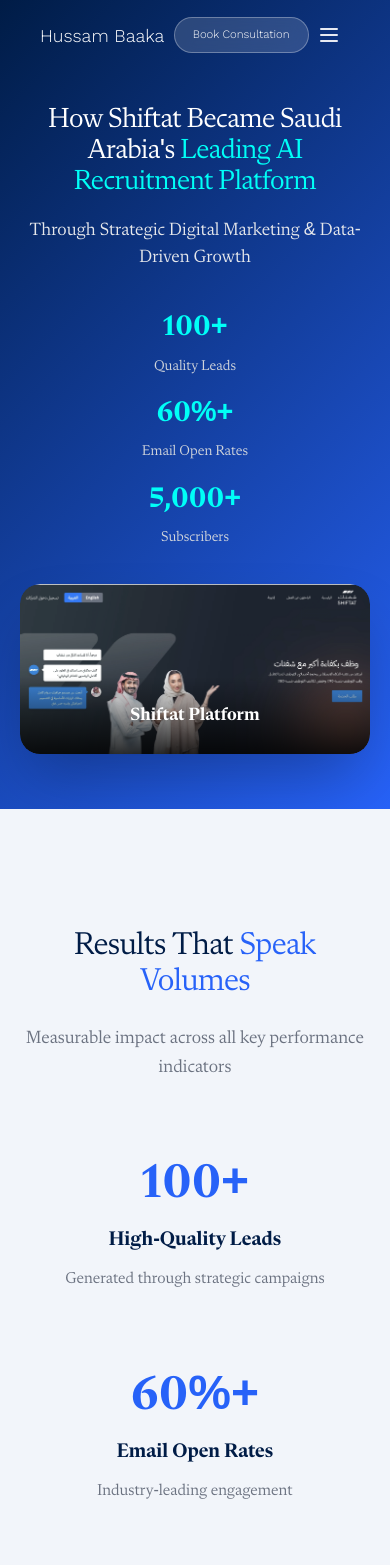
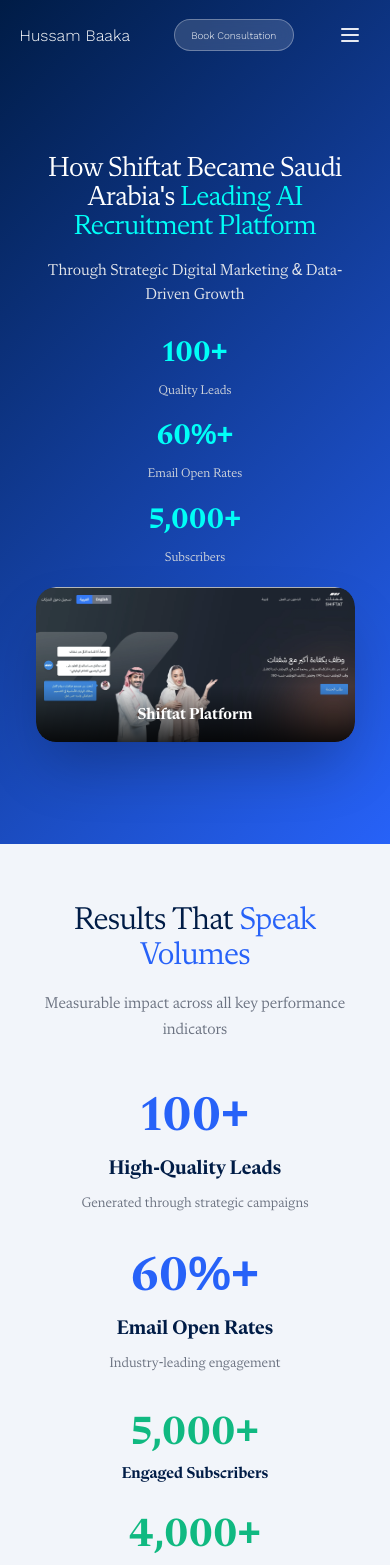
Before and after one commit to SystemSaura/hussam-portfolio, a Next.js app: page /shiftat in a window 390 px wide. Shown: the top 1565 px of the page. Built offline with nearby package versions, Linux system fonts and the light colour scheme.

Commit message:
white space in case study Shiftat page removed/ modified caseStudyPage.module.cs

```diff
--- a/src/caseStudyPage/caseStudyPage.module.css
+++ b/src/caseStudyPage/caseStudyPage.module.css
@@ -12,7 +12,7 @@
 }
 
 .navContainer {
-  margin: 0 85.7266px 0 85.7188px;
+  margin: 0 clamp(16px, 5vw, 85.7266px);
   height: 70px;
   display: flex;
   align-items: center;
@@ -21,7 +21,7 @@
 
 .logoName {
   font-family: 'Work Sans', sans-serif;
-  font-size: 18px;
+  font-size: clamp(16px, 1.8vw, 18px);
   font-weight: 300;
   color: #FFFFFF;
   text-transform: none;
@@ -41,7 +41,7 @@
 .navLink {
   color: #FFFFFF;
   font-family: 'Work Sans', sans-serif;
-  font-size: 11.3675px;
+  font-size: clamp(10px, 1.2vw, 11.3675px);
   font-weight: 300;
   padding: 5.68374px 8.52561px;
   text-decoration: none;
@@ -61,9 +61,9 @@
   background-color: rgba(255, 255, 255, 0.15);
   color: #FFFFFF;
   font-family: 'Work Sans', sans-serif;
-  font-size: 11.3675px;
+  font-size: clamp(10px, 1.2vw, 11.3675px);
   font-weight: 300;
-  padding: 0 17.0512px;
+  padding: 0 clamp(12px, 1.8vw, 17.0512px);
   border: 1px solid rgba(255, 255, 255, 0.3);
   border-radius: 9999px;
   cursor: pointer;
@@ -71,8 +71,8 @@
   display: inline-flex;
   align-items: center;
   justify-content: center;
-  width: 135px;
-  height: 36px;
+  width: clamp(120px, 14vw, 135px);
+  height: clamp(32px, 4vw, 36px);
   box-sizing: border-box;
   transition: all 0.2s ease;
   backdrop-filter: blur(10px);
@@ -83,35 +83,37 @@
   border-color: rgba(255, 255, 255, 0.5);
 }
 
-/* Unified Background Container for Header + Hero */
+/* Unified Background Container for Header + Hero - FIXED TO 100VH */
 .unifiedBackgroundContainer {
   background: linear-gradient(135deg, #001C46 0%, #2762F8 100%);
-  min-height: 90vh;
+  min-height: 100vh;
   position: relative;
+  display: flex;
+  flex-direction: column;
 }
 
 /* Hero Section - Optimized spacing */
 .hero {
-  min-height: calc(90vh - 70px);
+  flex: 1;
   display: flex;
   align-items: center;
   justify-content: center;
   color: white;
   position: relative;
-  padding: 40px 0 60px 0;
+  padding: clamp(20px, 4vh, 40px) 0 clamp(30px, 6vh, 60px) 0;
 }
 
 .heroContainer {
-  max-width: 1200px;
+  max-width: min(1200px, 90vw);
   margin: 0 auto;
-  padding: 0 20px;
+  padding: 0 clamp(16px, 2vw, 20px);
   width: 100%;
 }
 
 .heroContent {
   display: grid;
   grid-template-columns: 1fr 1fr;
-  gap: 40px;
+  gap: clamp(20px, 4vw, 40px);
   align-items: center;
   justify-content: center;
 }
@@ -125,11 +127,11 @@
 
 .heroTitle {
   font-family: 'Flecha S', sans-serif;
-  font-size: 52px;
+  font-size: clamp(28px, 5.2vw, 52px);
   font-weight: normal;
   line-height: 1.05;
   letter-spacing: -0.02em;
-  margin-bottom: 20px;
+  margin-bottom: clamp(16px, 2vw, 20px);
 }
 
 .highlight {
@@ -138,16 +140,16 @@
 
 .heroSubtitle {
   font-family: 'Flecha S', sans-serif;
-  font-size: 18px;
+  font-size: clamp(16px, 1.8vw, 18px);
   color: #E5E7EB;
-  margin-bottom: 35px;
+  margin-bottom: clamp(25px, 3.5vw, 35px);
   line-height: 1.5;
 }
 
 .heroStats {
   display: grid;
   grid-template-columns: repeat(3, 1fr);
-  gap: 25px;
+  gap: clamp(15px, 2.5vw, 25px);
 }
 
 .stat {
@@ -156,7 +158,7 @@
 
 .statNumber {
   font-family: 'Flecha S', sans-serif;
-  font-size: 2.2rem;
+  font-size: clamp(1.8rem, 2.2vw, 2.2rem);
   font-weight: bold;
   color: #00FFF7;
   margin-bottom: 6px;
@@ -164,7 +166,7 @@
 
 .statLabel {
   font-family: 'Flecha S', sans-serif;
-  font-size: 0.9rem;
+  font-size: clamp(0.8rem, 0.9vw, 0.9rem);
   color: #D1D5DB;
 }
 
@@ -180,6 +182,7 @@
   overflow: hidden;
   box-shadow: 0 30px 60px -12px rgba(0, 0, 0, 0.25);
   backdrop-filter: blur(10px);
+  max-width: 100%;
 }
 
 .heroImg {
@@ -194,28 +197,28 @@
   left: 0;
   right: 0;
   background: linear-gradient(transparent, rgba(0, 0, 0, 0.8));
-  padding: 25px;
+  padding: clamp(15px, 2.5vw, 25px);
   border-radius: 0 0 20px 20px;
 }
 
 .overlayText {
   font-family: 'Flecha S', sans-serif;
-  font-size: 18px;
+  font-size: clamp(16px, 1.8vw, 18px);
   font-weight: 600;
   color: white;
 }
 
 /* Container */
 .container {
-  max-width: 1200px;
+  max-width: min(1200px, 90vw);
   margin: 0 auto;
-  padding: 0 20px;
+  padding: 0 clamp(16px, 2vw, 20px);
 }
 
 /* Centered Text Content */
 .centeredTextContent {
   text-align: center;
-  margin-bottom: 60px;
+  margin-bottom: clamp(40px, 6vw, 60px);
 }
 
 /* White sections start here */
@@ -225,30 +228,30 @@
 
 /* NEW RESULTS SECTION - Homepage Hero Style */
 .resultsNew {
-  padding: 120px 0;
+  padding: clamp(60px, 12vw, 120px) 0;
   background: #F2F5FA;
   position: relative;
 }
 
 .resultsContainer {
-  max-width: 1100px;
+  max-width: min(1100px, 90vw);
   margin: 0 auto;
-  padding: 0 20px;
+  padding: 0 clamp(16px, 2vw, 20px);
 }
 
 .resultsHeader {
   text-align: center;
-  margin-bottom: 80px;
+  margin-bottom: clamp(50px, 8vw, 80px);
 }
 
 .resultsMainHeading {
   font-family: 'Flecha S', sans-serif;
-  font-size: 72px;
+  font-size: clamp(32px, 7.2vw, 72px);
   font-weight: normal;
   color: #001C46;
   line-height: 1.1;
   letter-spacing: -0.02em;
-  margin-bottom: 24px;
+  margin-bottom: clamp(18px, 2.4vw, 24px);
 }
 
 .resultsHighlight {
@@ -257,7 +260,7 @@
 
 .resultsSubheading {
   font-family: 'Flecha S', sans-serif;
-  font-size: 18px;
+  font-size: clamp(16px, 1.8vw, 18px);
   color: #6B7280;
   line-height: 1.6;
   max-width: 600px;
@@ -267,82 +270,84 @@
 .resultsShowcase {
   display: flex;
   flex-direction: column;
-  gap: 60px;
+  gap: clamp(40px, 6vw, 60px);
   align-items: center;
 }
 
 .primaryResults {
   display: flex;
-  gap: 120px;
+  gap: clamp(60px, 12vw, 120px);
   justify-content: center;
+  flex-wrap: wrap;
 }
 
 .primaryStat {
   text-align: center;
-  min-width: 280px;
+  min-width: clamp(200px, 28vw, 280px);
 }
 
 .primaryNumber {
   font-family: 'Flecha S', sans-serif;
-  font-size: 80px;
+  font-size: clamp(48px, 8vw, 80px);
   font-weight: bold;
   color: #2762F8;
   line-height: 1;
-  margin-bottom: 16px;
+  margin-bottom: clamp(12px, 1.6vw, 16px);
 }
 
 .primaryLabel {
   font-family: 'Flecha S', sans-serif;
-  font-size: 24px;
+  font-size: clamp(20px, 2.4vw, 24px);
   font-weight: 600;
   color: #001C46;
-  margin-bottom: 12px;
+  margin-bottom: clamp(8px, 1.2vw, 12px);
 }
 
 .primaryDesc {
   font-family: 'Flecha S', sans-serif;
-  font-size: 16px;
+  font-size: clamp(14px, 1.6vw, 16px);
   color: #6B7280;
   line-height: 1.6;
 }
 
 .secondaryResults {
   display: flex;
-  gap: 100px;
+  gap: clamp(50px, 10vw, 100px);
   justify-content: center;
+  flex-wrap: wrap;
 }
 
 .secondaryStat {
   text-align: center;
-  min-width: 200px;
+  min-width: clamp(150px, 20vw, 200px);
 }
 
 .secondaryNumber {
   font-family: 'Flecha S', sans-serif;
-  font-size: 56px;
+  font-size: clamp(40px, 5.6vw, 56px);
   font-weight: bold;
   color: #10B981;
   line-height: 1;
-  margin-bottom: 12px;
+  margin-bottom: clamp(8px, 1.2vw, 12px);
 }
 
 .secondaryLabel {
   font-family: 'Flecha S', sans-serif;
-  font-size: 18px;
+  font-size: clamp(16px, 1.8vw, 18px);
   font-weight: 600;
   color: #001C46;
 }
 
 /* Challenge Section */
 .challenge {
-  padding: 100px 0;
+  padding: clamp(60px, 10vw, 100px) 0;
   background: #FEF2F2;
 }
 
 .challengeGrid {
   display: grid;
   grid-template-columns: 1fr auto;
-  gap: 80px;
+  gap: clamp(40px, 8vw, 80px);
   align-items: center;
 }
 
@@ -352,35 +357,35 @@
 
 .sectionTitle {
   font-family: 'Flecha S', sans-serif;
-  font-size: 3rem;
+  font-size: clamp(2rem, 3vw, 3rem);
   font-weight: bold;
   color: #001C46;
-  margin-bottom: 40px;
+  margin-bottom: clamp(30px, 4vw, 40px);
   line-height: 1.2;
 }
 
 .challengeText {
   font-family: 'Flecha S', sans-serif;
-  font-size: 1.25rem;
+  font-size: clamp(1.1rem, 1.25vw, 1.25rem);
   line-height: 1.8;
   color: #4B5563;
-  margin-bottom: 40px;
+  margin-bottom: clamp(30px, 4vw, 40px);
 }
 
 .challengeTags {
   display: flex;
-  gap: 20px;
+  gap: clamp(15px, 2vw, 20px);
   flex-wrap: wrap;
 }
 
 .challengeTag {
   background: #EF4444;
   color: white;
-  padding: 12px 25px;
+  padding: clamp(10px, 1.2vw, 12px) clamp(20px, 2.5vw, 25px);
   border-radius: 25px;
   font-family: 'Flecha S', sans-serif;
   font-weight: 600;
-  font-size: 1rem;
+  font-size: clamp(0.9rem, 1vw, 1rem);
 }
 
 .challengeIcon {
@@ -390,8 +395,8 @@
 }
 
 .iconContainer {
-  width: 140px;
-  height: 140px;
+  width: clamp(100px, 14vw, 140px);
+  height: clamp(100px, 14vw, 140px);
   background: #EF4444;
   color: white;
   border-radius: 50%;
@@ -399,36 +404,36 @@
   align-items: center;
   justify-content: center;
   font-family: 'Flecha S', sans-serif;
-  font-size: 5rem;
+  font-size: clamp(3rem, 5vw, 5rem);
   font-weight: bold;
 }
 
 /* NEW SOLUTION SECTION - Uniform Cards Grid */
 .solutionNew {
-  padding: 120px 0;
+  padding: clamp(60px, 12vw, 120px) 0;
   background: white;
 }
 
 .solutionHeader {
   text-align: center;
-  margin-bottom: 80px;
+  margin-bottom: clamp(50px, 8vw, 80px);
 }
 
 .solutionSubheading {
   font-family: 'Flecha S', sans-serif;
-  font-size: 20px;
+  font-size: clamp(18px, 2vw, 20px);
   color: #6B7280;
   line-height: 1.6;
   max-width: 700px;
   margin: 0 auto;
-  margin-top: 20px;
+  margin-top: clamp(16px, 2vw, 20px);
 }
 
 .solutionGrid {
   display: grid;
-  grid-template-columns: repeat(2, 1fr);
-  gap: 40px;
-  max-width: 1100px;
+  grid-template-columns: repeat(auto-fit, minmax(min(400px, 100%), 1fr));
+  gap: clamp(30px, 4vw, 40px);
+  max-width: min(1100px, 90vw);
   margin: 0 auto;
 }
 
@@ -436,7 +441,7 @@
   background: white;
   border: 2px solid #E5E7EB;
   border-radius: 20px;
-  padding: 40px 35px;
+  padding: clamp(25px, 4vw, 40px) clamp(20px, 3.5vw, 35px);
   transition: all 0.3s ease;
   position: relative;
   overflow: hidden;
@@ -465,12 +470,12 @@
 }
 
 .solutionCardHeader {
-  margin-bottom: 24px;
+  margin-bottom: clamp(18px, 2.4vw, 24px);
 }
 
 .solutionCardTitle {
   font-family: 'Flecha S', sans-serif;
-  font-size: 24px;
+  font-size: clamp(20px, 2.4vw, 24px);
   font-weight: bold;
   color: #001C46;
   line-height: 1.3;
@@ -479,49 +484,49 @@
 
 .solutionCardDesc {
   font-family: 'Flecha S', sans-serif;
-  font-size: 16px;
+  font-size: clamp(14px, 1.6vw, 16px);
   color: #6B7280;
   line-height: 1.6;
-  margin-bottom: 30px;
+  margin-bottom: clamp(25px, 3vw, 30px);
 }
 
 .solutionFeatures {
   display: flex;
   flex-direction: column;
-  gap: 12px;
+  gap: clamp(10px, 1.2vw, 12px);
 }
 
 .solutionFeatures span {
   background: #F8FAFC;
   color: #374151;
-  padding: 12px 20px;
+  padding: clamp(10px, 1.2vw, 12px) clamp(16px, 2vw, 20px);
   border-radius: 12px;
   font-family: 'Flecha S', sans-serif;
-  font-size: 14px;
+  font-size: clamp(12px, 1.4vw, 14px);
   font-weight: 500;
   border: 1px solid #E5E7EB;
   position: relative;
-  padding-left: 35px;
+  padding-left: clamp(28px, 3.5vw, 35px);
 }
 
 .solutionFeatures span::before {
   content: '→';
   position: absolute;
-  left: 15px;
+  left: clamp(12px, 1.5vw, 15px);
   color: #2762F8;
   font-weight: bold;
 }
 
 /* Enhanced Social Proof */
 .socialProof {
-  padding: 100px 0;
+  padding: clamp(60px, 10vw, 100px) 0;
   background: #F9FAFB;
 }
 
 .socialGrid {
   display: grid;
-  grid-template-columns: repeat(auto-fit, minmax(450px, 1fr));
-  gap: 50px;
+  grid-template-columns: repeat(auto-fit, minmax(min(400px, 100%), 1fr));
+  gap: clamp(40px, 5vw, 50px);
 }
 
 .socialCard {
@@ -543,7 +548,7 @@
 
 .socialImage {
   width: 100%;
-  height: 280px;
+  height: clamp(200px, 28vw, 280px);
   object-fit: cover;
   transition: transform 0.3s ease;
 }
@@ -553,52 +558,53 @@
 }
 
 .socialContent {
-  padding: 40px;
+  padding: clamp(25px, 4vw, 40px);
 }
 
 .socialTitle {
   font-family: 'Flecha S', sans-serif;
-  font-size: 1.5rem;
+  font-size: clamp(1.3rem, 1.5vw, 1.5rem);
   font-weight: bold;
   color: #001C46;
-  margin-bottom: 15px;
+  margin-bottom: clamp(12px, 1.5vw, 15px);
 }
 
 .socialDesc {
   font-family: 'Flecha S', sans-serif;
-  font-size: 1.1rem;
+  font-size: clamp(1rem, 1.1vw, 1.1rem);
   color: #6B7280;
   line-height: 1.6;
 }
 
 /* Testimonial */
 .testimonial {
-  padding: 100px 0;
+  padding: clamp(60px, 10vw, 100px) 0;
   background: linear-gradient(135deg, #001C46 0%, #2762F8 100%);
   color: white;
 }
 
 .quote {
-  max-width: 900px;
+  max-width: min(900px, 90vw);
   margin: 0 auto;
   text-align: center;
   font-family: 'Flecha S', sans-serif;
-  font-size: 2rem;
+  font-size: clamp(1.5rem, 2vw, 2rem);
   line-height: 1.6;
   font-style: italic;
+  padding: 0 clamp(16px, 2vw, 20px);
 }
 
 /* Verification */
 .verification {
-  padding: 100px 0;
+  padding: clamp(60px, 10vw, 100px) 0;
   background: #F9FAFB;
 }
 
 .verificationCard {
-  max-width: 700px;
+  max-width: min(700px, 90vw);
   margin: 0 auto;
   background: white;
-  padding: 60px;
+  padding: clamp(40px, 6vw, 60px);
   border-radius: 20px;
   text-align: center;
   box-shadow: 0 15px 50px rgba(0, 0, 0, 0.1);
@@ -606,27 +612,27 @@
 
 .verificationTitle {
   font-family: 'Flecha S', sans-serif;
-  font-size: 2.25rem;
+  font-size: clamp(1.8rem, 2.25vw, 2.25rem);
   font-weight: bold;
   color: #001C46;
-  margin-bottom: 25px;
+  margin-bottom: clamp(20px, 2.5vw, 25px);
 }
 
 .verificationText {
   font-family: 'Flecha S', sans-serif;
-  font-size: 1.1rem;
+  font-size: clamp(1rem, 1.1vw, 1.1rem);
   line-height: 1.7;
   color: #6B7280;
-  margin-bottom: 40px;
+  margin-bottom: clamp(30px, 4vw, 40px);
 }
 
 .verificationEmail {
   font-family: 'Flecha S', sans-serif;
-  font-size: 1.25rem;
+  font-size: clamp(1.1rem, 1.25vw, 1.25rem);
   font-weight: 600;
   color: #2762F8;
   text-decoration: none;
-  padding: 18px 40px;
+  padding: clamp(14px, 1.8vw, 18px) clamp(30px, 4vw, 40px);
   border: 2px solid #2762F8;
   border-radius: 9999px;
   display: inline-block;
@@ -641,40 +647,41 @@
 
 /* CTA */
 .cta {
-  padding: 100px 0;
+  padding: clamp(60px, 10vw, 100px) 0;
   background: linear-gradient(135deg, #001C46 0%, #2762F8 100%);
   color: white;
 }
 
 .ctaContent {
-  max-width: 700px;
+  max-width: min(700px, 90vw);
   margin: 0 auto;
   text-align: center;
+  padding: 0 clamp(16px, 2vw, 20px);
 }
 
 .ctaTitle {
   font-family: 'Flecha S', sans-serif;
-  font-size: 2.75rem;
+  font-size: clamp(2.25rem, 2.75vw, 2.75rem);
   font-weight: bold;
-  margin-bottom: 25px;
+  margin-bottom: clamp(20px, 2.5vw, 25px);
   line-height: 1.2;
 }
 
 .ctaText {
   font-family: 'Flecha S', sans-serif;
-  font-size: 1.25rem;
+  font-size: clamp(1.1rem, 1.25vw, 1.25rem);
   line-height: 1.7;
   color: #E5E7EB;
-  margin-bottom: 50px;
+  margin-bottom: clamp(40px, 5vw, 50px);
 }
 
 .ctaButton {
   font-family: 'Flecha S', sans-serif;
-  font-size: 1.2rem;
+  font-size: clamp(1.1rem, 1.2vw, 1.2rem);
   font-weight: 600;
   background: white;
   color: #2762F8;
-  padding: 20px 50px;
+  padding: clamp(16px, 2vw, 20px) clamp(40px, 5vw, 50px);
   border: none;
   border-radius: 9999px;
   cursor: pointer;
@@ -687,204 +694,88 @@
   box-shadow: 0 15px 35px rgba(0, 0, 0, 0.2);
 }
 
-/* Mobile responsive for header navigation */
+/* Mobile responsive breakpoints */
 @media (max-width: 768px) {
-  .navContainer {
-    margin: 0 16px 0 16px;
-  }
-
-  .hero {
-    min-height: calc(90vh - 70px);
-    padding: 30px 0 50px 0;
-  }
-
   .heroContent {
-    justify-content: center;
-    padding: 20px 0;
+    grid-template-columns: 1fr;
+    text-align: center;
   }
 
   .heroStats {
     grid-template-columns: 1fr;
-    gap: 20px;
-  }
-
-  .heroTitle {
-    font-size: 36px;
-  }
-
-  .resultsMainHeading {
-    font-size: 42px;
+    gap: clamp(15px, 2vw, 20px);
   }
 
   .primaryResults {
     flex-direction: column;
-    gap: 50px;
+    gap: clamp(40px, 5vw, 50px);
   }
 
   .secondaryResults {
     flex-direction: column;
-    gap: 40px;
+    gap: clamp(30px, 4vw, 40px);
   }
 
-  .primaryNumber {
-    font-size: 56px;
-  }
-
-  .secondaryNumber {
-    font-size: 40px;
-  }
-
-  .solutionCard {
-    padding: 30px 25px;
-  }
-
-  .solutionCardTitle {
-    font-size: 22px;
-  }
-
-  .sectionTitle {
-    font-size: 2.25rem;
-  }
-
-  .socialContent {
-    padding: 30px;
-  }
-
-  .verificationCard {
-    padding: 40px 30px;
+  .challengeGrid {
+    grid-template-columns: 1fr;
+    text-align: center;
   }
 }
 
 @media (max-width: 1024px) {
-  .hero {
-    min-height: calc(90vh - 70px);
-    padding: 30px 0 50px 0;
-  }
-
   .heroContent {
     grid-template-columns: 1fr;
-    gap: 35px;
     text-align: center;
-    justify-content: center;
-  }
-
-  .heroTitle {
-    font-size: 44px;
-  }
-
-  .resultsMainHeading {
-    font-size: 56px;
-  }
-
-  .primaryResults {
-    gap: 80px;
-  }
-
-  .secondaryResults {
-    gap: 60px;
-  }
-
-  .primaryNumber {
-    font-size: 64px;
-  }
-
-  .secondaryNumber {
-    font-size: 48px;
-  }
-
-  .solutionGrid {
-    grid-template-columns: 1fr;
-    gap: 30px;
   }
 
   .challengeGrid {
     grid-template-columns: 1fr;
-    gap: 60px;
     text-align: center;
-  }
-
-  .socialGrid {
-    grid-template-columns: 1fr;
   }
 }
 
-@media (max-width: 1200px) {
+/* High zoom / large screen responsive adjustments */
+@media (min-width: 1400px) {
   .navContainer {
-    margin: 0 20px 0 20px;
+    margin: 0 clamp(40px, 6vw, 120px);
+  }
+
+  .container {
+    max-width: min(1400px, 85vw);
+  }
+
+  .resultsContainer {
+    max-width: min(1300px, 85vw);
+  }
+
+  .solutionGrid {
+    max-width: min(1300px, 85vw);
   }
 }
 
-@media (max-width: 1400px) {
-  .navContainer {
-    margin: 0 40px 0 40px;
+@media (min-width: 1600px) {
+  .heroTitle {
+    font-size: min(52px, 3.25vw);
+  }
+
+  .resultsMainHeading {
+    font-size: min(72px, 4.5vw);
+  }
+
+  .primaryNumber {
+    font-size: min(80px, 5vw);
   }
 }
 
-@media (max-width: 480px) {
-  .hero {
-    min-height: calc(90vh - 70px);
-    padding: 20px 0 40px 0;
+/* Ultra-wide screen support */
+@media (min-width: 2000px) {
+  .navContainer,
+  .container,
+  .resultsContainer {
+    max-width: min(1600px, 80vw);
   }
 
-  .heroContent {
-    justify-content: center;
-    padding: 15px 0;
-  }
-
-  .heroTitle {
-    font-size: 28px;
-    line-height: 1.1;
-  }
-
-  .resultsMainHeading {
-    font-size: 32px;
-  }
-
-  .primaryNumber {
-    font-size: 48px;
-  }
-
-  .secondaryNumber {
-    font-size: 36px;
-  }
-
-  .primaryLabel {
-    font-size: 20px;
-  }
-
-  .secondaryLabel {
-    font-size: 16px;
-  }
-
-  .solutionCard {
-    padding: 25px 20px;
-  }
-
-  .solutionCardTitle {
-    font-size: 20px;
-  }
-
-  .sectionTitle {
-    font-size: 2rem;
-  }
-
-  .quote {
-    font-size: 1.5rem;
-  }
-
-  .ctaTitle {
-    font-size: 2.25rem;
-  }
-
-  .heroStats {
-    gap: 15px;
-  }
-
-  .statNumber {
-    font-size: 1.8rem;
-  }
-
-  .verificationCard {
-    padding: 30px 20px;
+  .solutionGrid {
+    max-width: min(1500px, 80vw);
   }
 }
```
